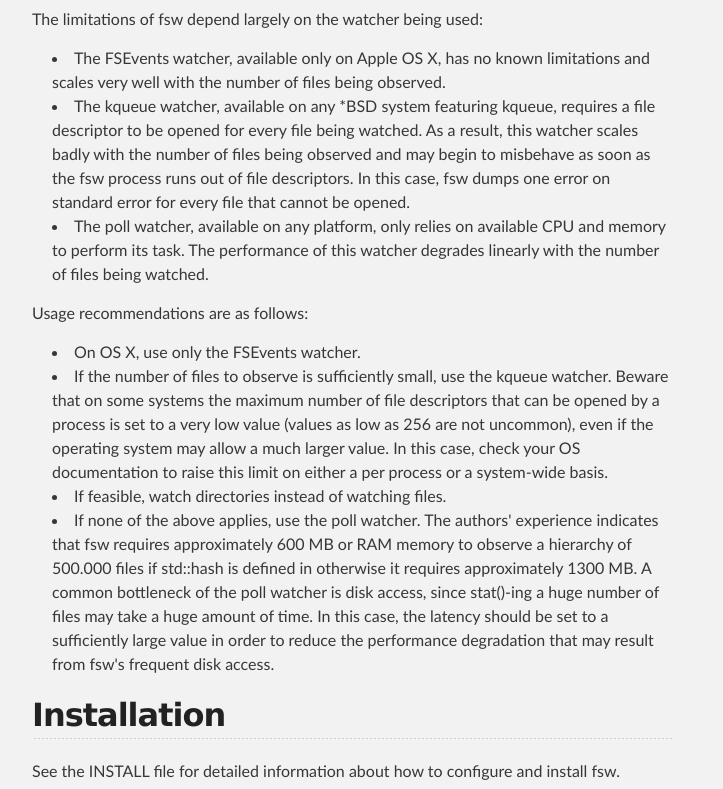
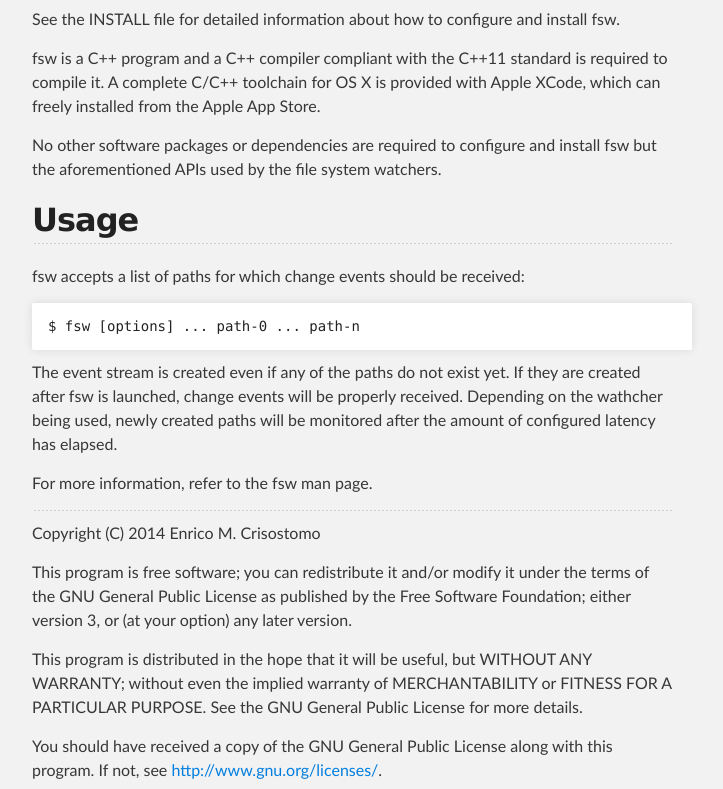
Before and after one commit to emcrisostomo/fsw, a plain HTML site: page index.html in a window 1280 px wide. Shown: the part 726-1515 px from the top of the page, without its empty margins (288-1011 px from the left). Drawn offline with Linux system fonts and the light colour scheme.

```diff
--- a/index.html
+++ b/index.html
@@ -43,43 +43,6 @@
 aforementioned APIs.</p>
 
 <h2>
-<a name="limitations" class="anchor" href="#limitations"><span class="octicon octicon-link"></span></a>Limitations</h2>
-
-<p>The limitations of fsw depend largely on the watcher being used:</p>
-
-<ul>
-<li>The FSEvents watcher, available only on Apple OS X, has no known limitations
-and scales very well with the number of files being observed.</li>
-<li>The kqueue watcher, available on any *BSD system featuring kqueue, requires
-a file descriptor to be opened for every file being watched.  As a result,
-this watcher scales badly with the number of files being observed and may
-begin to misbehave as soon as the fsw process runs out of file descriptors.
-In this case, fsw dumps one error on standard error for every file that
-cannot be opened.</li>
-<li>The poll watcher, available on any platform, only relies on available CPU
-and memory to perform its task.  The performance of this watcher degrades
-linearly with the number of files being watched.<br>
-</li>
-</ul><p>Usage recommendations are as follows:</p>
-
-<ul>
-<li>On OS X, use only the FSEvents watcher.</li>
-<li>If the number of files to observe is sufficiently small, use the kqueue
-watcher.  Beware that on some systems the maximum number of file descriptors
-that can be opened by a process is set to a very low value (values as low
-as 256 are not uncommon), even if the operating system may allow a much
-larger value.  In this case, check your OS documentation to raise this limit
-on either a per process or a system-wide basis.</li>
-<li>If feasible, watch directories instead of watching files.</li>
-<li>If none of the above applies, use the poll watcher.  The authors' experience
-indicates that fsw requires approximately 600 MB or RAM memory to observe a
-hierarchy of 500.000 files if std::hash is defined in  otherwise
-it requires approximately 1300 MB.  A common bottleneck of the poll watcher
-is disk access, since stat()-ing a huge number of files may take a huge
-amount of time.  In this case, the latency should be set to a sufficiently
-large value in order to reduce the performance degradation that may result
-from fsw's frequent disk access.</li>
-</ul><h2>
 <a name="installation" class="anchor" href="#installation"><span class="octicon octicon-link"></span></a>Installation</h2>
 
 <p>See the INSTALL file for detailed information about how to configure and install
@@ -92,8 +55,8 @@
 <p>No other software packages or dependencies are required to configure and
 install fsw but the aforementioned APIs used by the file system watchers.</p>
 
-<h1>
-<a name="usage" class="anchor" href="#usage"><span class="octicon octicon-link"></span></a>Usage</h1>
+<h2>
+<a name="usage" class="anchor" href="#usage"><span class="octicon octicon-link"></span></a>Usage</h2>
 
 <p>fsw accepts a list of paths for which change events should be received:</p>
 
@@ -106,11 +69,6 @@
 after the amount of configured latency has elapsed.</p>
 
 <p>For more information, refer to the fsw man page.</p>
-
-<h2>
-<a name="bug-reports" class="anchor" href="#bug-reports"><span class="octicon octicon-link"></span></a>Bug Reports</h2>
-
-<p>Bug reports can be sent directly to the authors.</p>
 
 <hr><p>Copyright (C) 2014 Enrico M. Crisostomo</p>
 
```
Also changed, not shown: params.json (+1 -1 lines).
